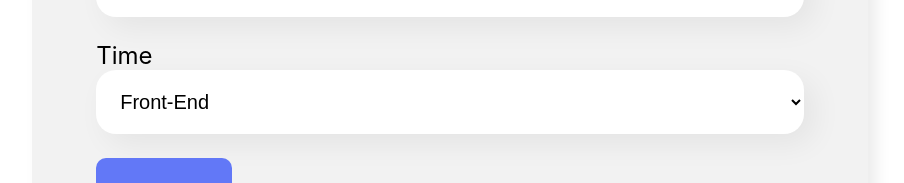
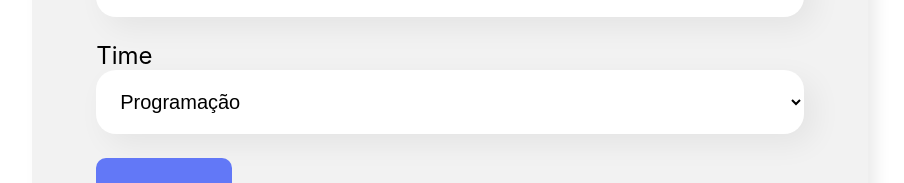
Before and after one commit to MauriMenezes/organo, a React (Create React App) app: page / in a window 1280 px wide. Shown: the part 824-1007 px from the top of the page, without its empty margins (190-1094 px from the left). Built offline with nearby package versions, Linux system fonts and the light colour scheme.

Commit message:
Update: troca nos itens da lista

```diff
--- a/src/componentes/Formulario/index.js
+++ b/src/componentes/Formulario/index.js
@@ -15,10 +15,11 @@ const Formulario = (props) => {
 
 
   const times = [
+    'Programação',
     'Front-End',
     'Back-End',
-    'UX e Design',
-    'Inovação e gestão'
+    'UX e Design'
+
   ]
   const salvar = (e) => {
     e.preventDefault()
```
